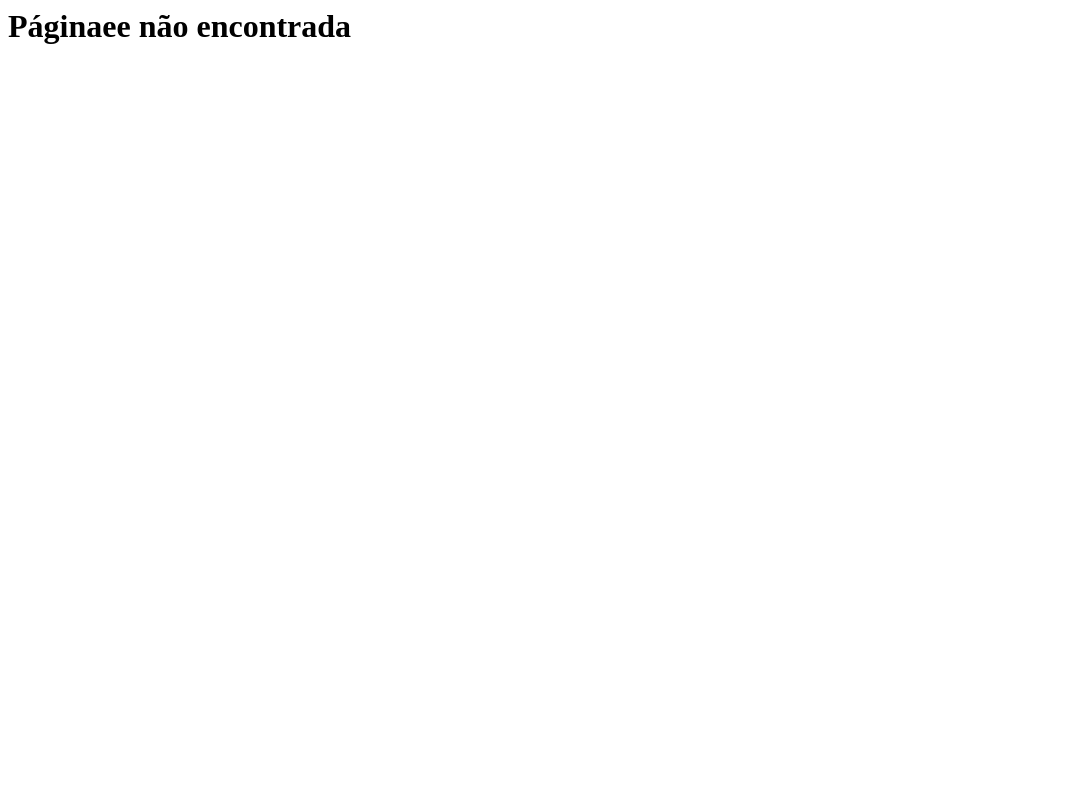
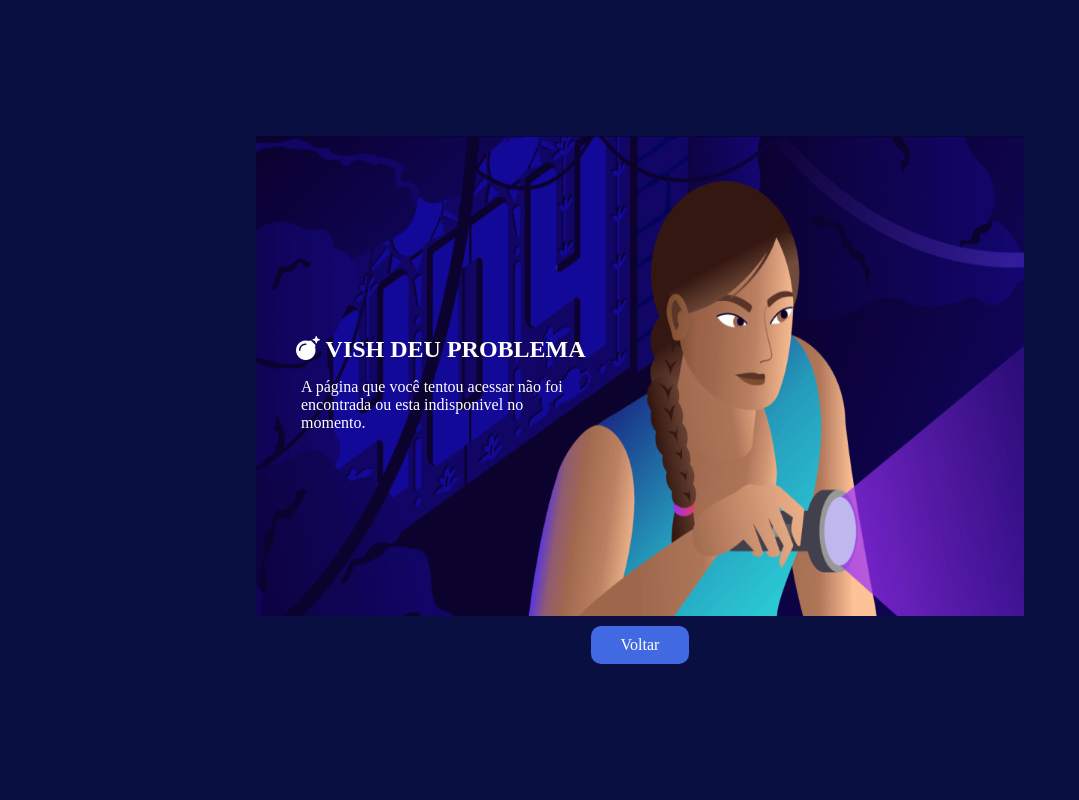
Before and after one commit to VandersonT/vtpcontratos, a PHP site: page /pages/404 in a window 1280 px wide. Shown: the whole page, without its empty margins (0-1079 px from the left). Run offline with PHP 8.4, Linux system fonts and the light colour scheme; some libraries are stand-ins or nearby versions.

Commit message:
Criado o layout da  pagina 404

```diff
--- a/src/views/pages/404.php
+++ b/src/views/pages/404.php
@@ -1 +1,25 @@
-<h1>Páginaee não encontrada</h1>
+<!DOCTYPE html>
+<html lang="pt-br">
+<head>
+    <meta charset="UTF-8">
+    <meta http-equiv="X-UA-Compatible" content="IE=edge">
+    <meta name="viewport" content="width=device-width, initial-scale=1.0">
+    <title>Pagina não encontrada</title>
+    <link rel="shortcut icon" type="image-x/png" href="<?=$base;?>/icon.ico">
+    <link rel="stylesheet" href="<?=$base;?>/assets/css/style.css" />
+    <link rel="stylesheet" href="<?=$base;?>/assets/css/404.css" />
+
+    <script src="https://kit.fontawesome.com/90bf9437da.js" crossorigin="anonymous"></script>
+</head>
+<body>
+
+    <section class="screen">
+        <div class="box">
+            <h1><i class="fas fa-bomb"></i> Vish deu problema</h1>
+            <p>A página que você tentou acessar não foi encontrada ou esta indisponivel no momento.</p>
+        </div>
+        <a href="javascript:history.go(-1)">Voltar</a>
+    </section>
+
+</body>
+</html>
```
Also changed, not shown: public/assets/css/404.css (added), public/assets/images/img404.png (added).
